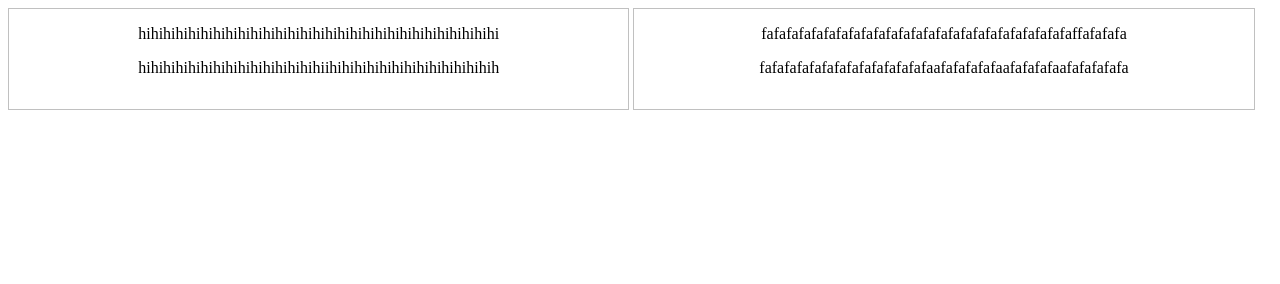
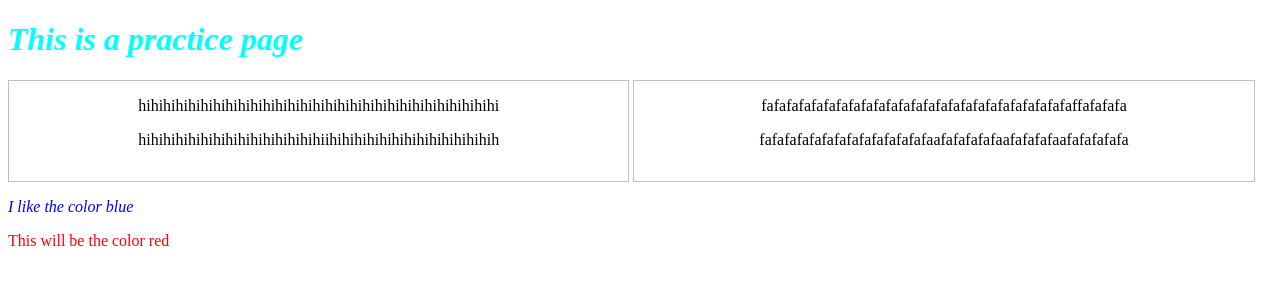
Before and after one commit to LindaCr/html-css-bootstrap-js, a plain HTML site: page resume/side-by-side-divs/sbs-divs.html in a window 1280 px wide. Drawn offline with Linux system fonts and the light colour scheme.

Commit message:
practiced styling

```diff
--- a/resume/side-by-side-divs/sbs-divs.html
+++ b/resume/side-by-side-divs/sbs-divs.html
@@ -8,6 +8,7 @@
     <link href="css/sbs-divs.css" rel="stylesheet">
 </head>
 <body>
+    <h1>This is a practice page</h1>
     <div>
         <p>hihihihihihihihihihihihihihihihihihihihihihihihihihihihihi</p>
         <p>hihihihihihihihihihihihihihihiihihihihihihihihihihihihihih</p>
@@ -16,5 +17,7 @@
         <p>fafafafafafafafafafafafafafafafafafafafafafafafafaffafafafa</p>
         <p>fafafafafafafafafafafafafafaafafafafafaafafafafaafafafafafa</p>
     </div>
+    <p class="blue">I like the color blue</p>
+    <p id="red">This will be the color red</p>
 </body>
 </html>
```
